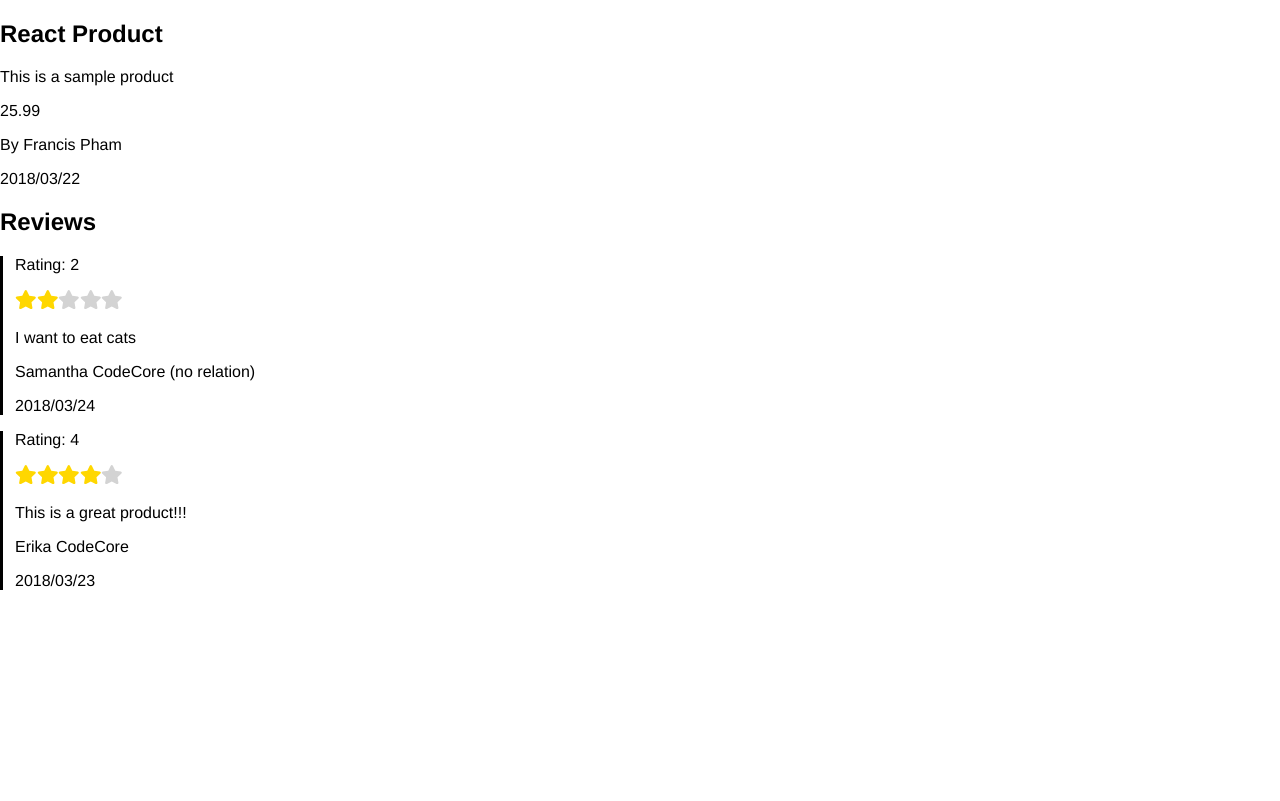
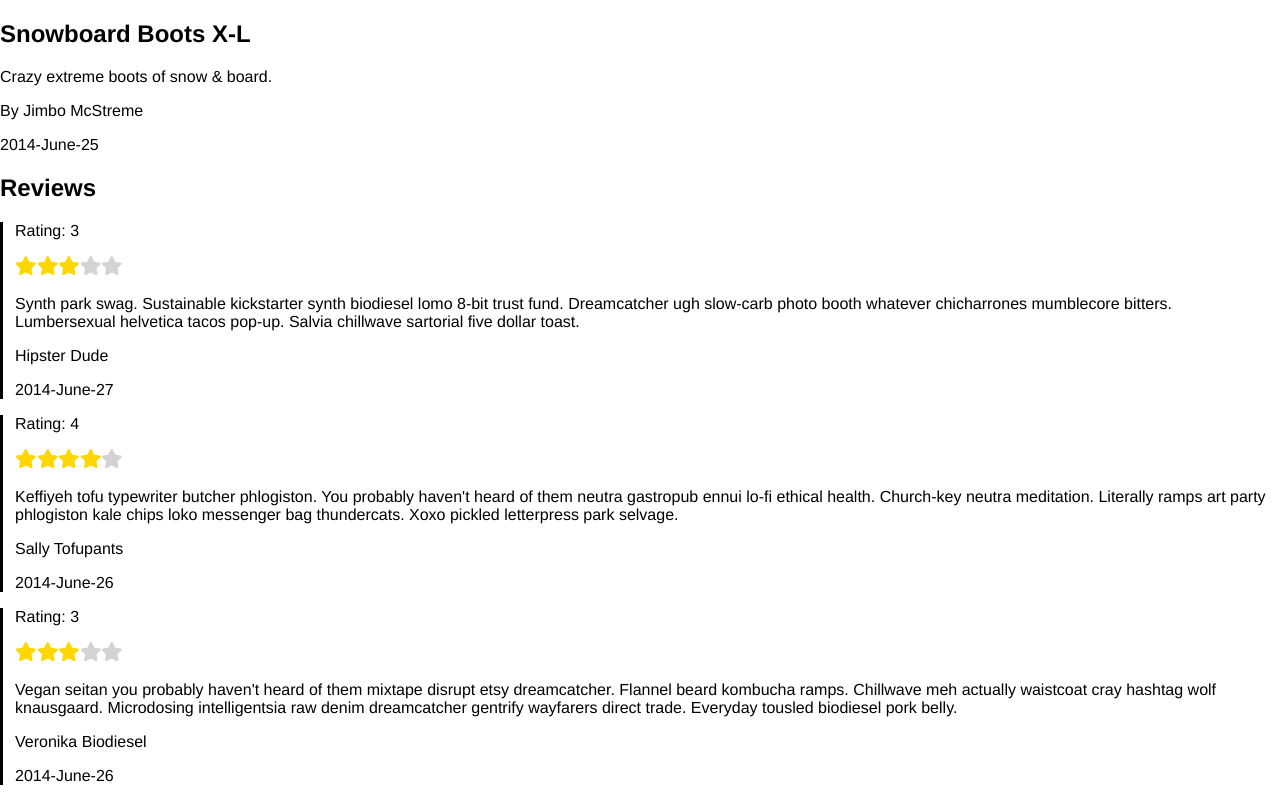
Before and after one commit to francispham/ReactClientApps, a React (Create React App) app in the folder amazon-react/: page / in a window 1280 px wide. Built offline with nearby package versions, Linux system fonts and the light colour scheme.

Commit message:
Added PSP Amazon React

```diff
--- a/amazon-react/src/components/App.js
+++ b/amazon-react/src/components/App.js
@@ -1,44 +1,11 @@
-import React, {Component} from 'react';
-
-import ProductDetails from './ProductDetails';
-
-import ReviewList from './ReviewList';
+import React, { Component } from 'react';
+import ProductShowPage from './ProductShowPage';
 
 class App extends Component {
   render() {
-    const product = {
-      title: "React Product",
-      description: 'This is a sample product',
-      price: 25.99,
-      created_at: "2018/03/22",
-      seller: {
-        full_name: "Francis Pham"
-      }
-    }
-    const reviews = [
-      {
-        body: 'I want to eat cats',
-        rating: 2,
-        created_at: '2018/03/24',
-        reviewer: {
-          full_name: 'Samantha CodeCore (no relation)'
-        }
-      },
-      {
-        body: 'This is a great product!!!',
-        rating: 4,
-        created_at: '2018/03/23',
-        reviewer: {
-          full_name: 'Erika CodeCore'
-        }
-      }
-    ];
-
     return (
       <div className="App">
-        <ProductDetails {...product} />
-        <h2>Reviews</h2>
-        <ReviewList reviews={reviews} />
+        <ProductShowPage />
       </div>
     );
   }
--- /dev/null
+++ b/amazon-react/src/components/ProductShowPage.js
@@ -0,0 +1,18 @@
+import React from 'react';
+import ProductDetails from './ProductDetails';
+import ReviewList from './ReviewList';
+
+import product from '../data/product';
+
+function ProductShowPage(props) {
+  const {
+    reviews, ...productDetails
+  } = product;
+  return (<div>
+    <ProductDetails {...productDetails}/>
+    <h2>Reviews</h2>
+    <ReviewList reviews={reviews}/>
+  </div>)
+}
+
+export default ProductShowPage;
--- /dev/null
+++ b/amazon-react/src/data/product.js
@@ -0,0 +1,44 @@
+const product = {
+  id: 102,
+  title: 'Snowboard Boots X-L',
+  description: 'Crazy extreme boots of snow & board.',
+  created_at: '2014-June-25',
+  seller: {
+    full_name: 'Jimbo McStreme'
+  },
+  reviews: [
+    {
+      id: 225,
+      rating: 3,
+      body:
+        'Synth park swag. Sustainable kickstarter synth biodiesel lomo 8-bit trust fund. Dreamcatcher ugh slow-carb photo booth whatever chicharrones mumblecore bitters. Lumbersexual helvetica tacos pop-up. Salvia chillwave sartorial five dollar toast.',
+      created_at: '2014-June-27',
+      reviewer: {
+        full_name: 'Hipster Dude'
+      }
+    },
+    {
+      id: 224,
+      rating: 4,
+      body:
+        "Keffiyeh tofu typewriter butcher phlogiston. You probably haven't heard of them neutra gastropub ennui lo-fi ethical health. Church-key neutra meditation. Literally ramps art party phlogiston kale chips loko messenger bag thundercats. Xoxo pickled letterpress park selvage.",
+      created_at: '2014-June-26',
+      reviewer: {
+        full_name: 'Sally Tofupants'
+      }
+    },
+    {
+      id: 223,
+      rating: 3,
+      body:
+        "Vegan seitan you probably haven't heard of them mixtape disrupt etsy dreamcatcher. Flannel beard kombucha ramps. Chillwave meh actually waistcoat cray hashtag wolf knausgaard. Microdosing intelligentsia raw denim dreamcatcher gentrify wayfarers direct trade. Everyday tousled biodiesel pork belly.",
+      created_at: '2014-June-26',
+      reviewer: {
+        full_name: 'Veronika Biodiesel'
+      }
+    }
+  ],
+  tags: ['sports', 'fitness', 'outdoors']
+};
+
+export default product;
```
